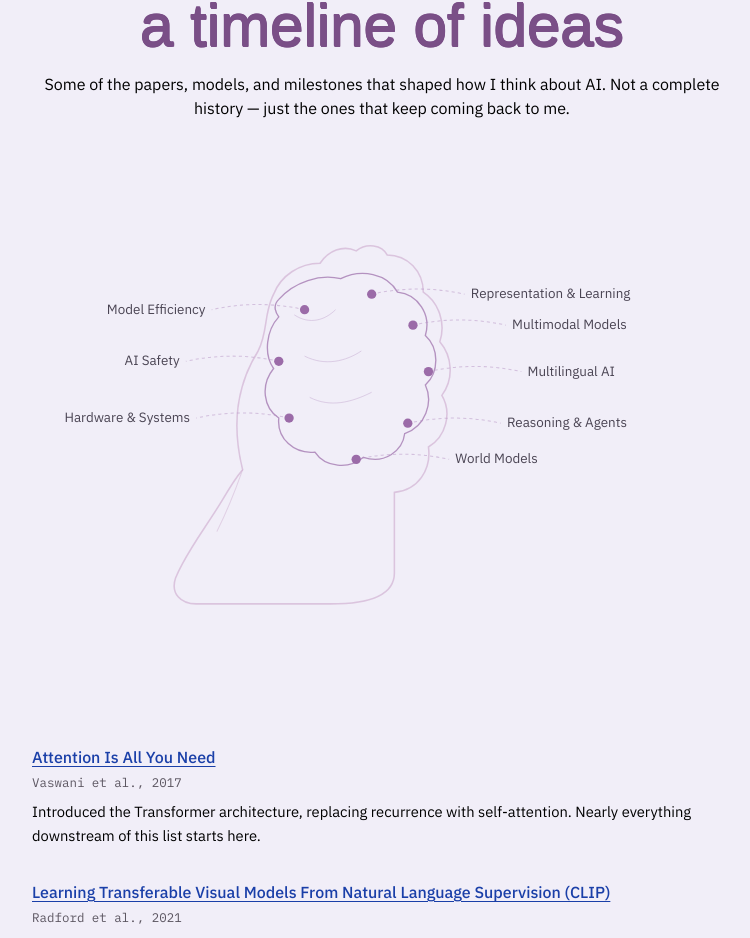
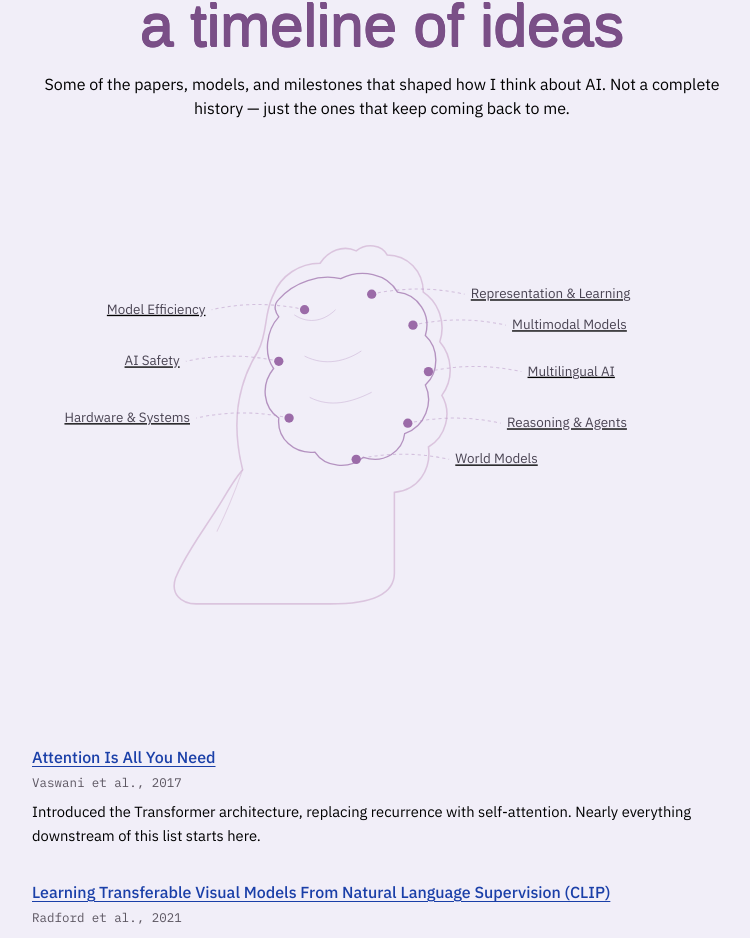
Before and after one commit to pranathi000/portfolio, a Next.js app: page / in a window 1280 px wide. Shown: the part 5279-6217 px from the top of the page, without its empty margins (268-1018 px from the left). Built offline with nearby package versions, Linux system fonts and the light colour scheme; a web font is replaced by a local one.

Commit message:
Add hyperlink support to node labels in AIBrainMap
Updated the rendering of labels to include links when available, enhancing interactivity.

```diff
--- a/components/AIBrainMap.tsx
+++ b/components/AIBrainMap.tsx
@@ -82,6 +82,8 @@ export default function AIBrainMap() {
         const isActive = active === i;
         const labelX = pos.side === "right" ? pos.x + 90 : pos.x - 90;
         const labelY = pos.y;
+        // keyword label links straight to the first item's paper/resource
+        const href = node.items.find((it) => it.link)?.link;
         return (
           <g key={node.label} onMouseEnter={() => setActive(i)} onMouseLeave={() => setActive(null)} className="cursor-pointer">
             <path
@@ -93,6 +95,24 @@ export default function AIBrainMap() {
               opacity={isActive ? 0.9 : 0.5}
             />
             <circle cx={pos.x} cy={pos.y} r={isActive ? 6.5 : 4.5} fill={isActive ? "#5B3E8E" : "#9B6BA8"} style={{ transition: "r 0.2s, fill 0.2s" }} />
+            {href ? (
+              <a href={href} target="_blank" rel="noopener">
+                <text
+                  x={labelX}
+                  y={labelY}
+                  textAnchor={pos.side === "right" ? "start" : "end"}
+                  dx={pos.side === "right" ? 6 : -6}
+                  dy="4"
+                  fontSize="13"
+                  fontWeight={isActive ? 600 : 400}
+                  fill={isActive ? "#2E1F4D" : "#4a4453"}
+                  textDecoration={isActive ? "underline" : "none"}
+                  style={{ transition: "font-weight 0.2s" }}
+                >
+                  {node.label}
+                </text>
+              </a>
+            ) : (
               <text
                 x={labelX}
                 y={labelY}
@@ -106,6 +126,7 @@ export default function AIBrainMap() {
               >
                 {node.label}
               </text>
+            )}
           </g>
         );
       })}
```
Lines whose indentation alone changed are shown as unchanged.
